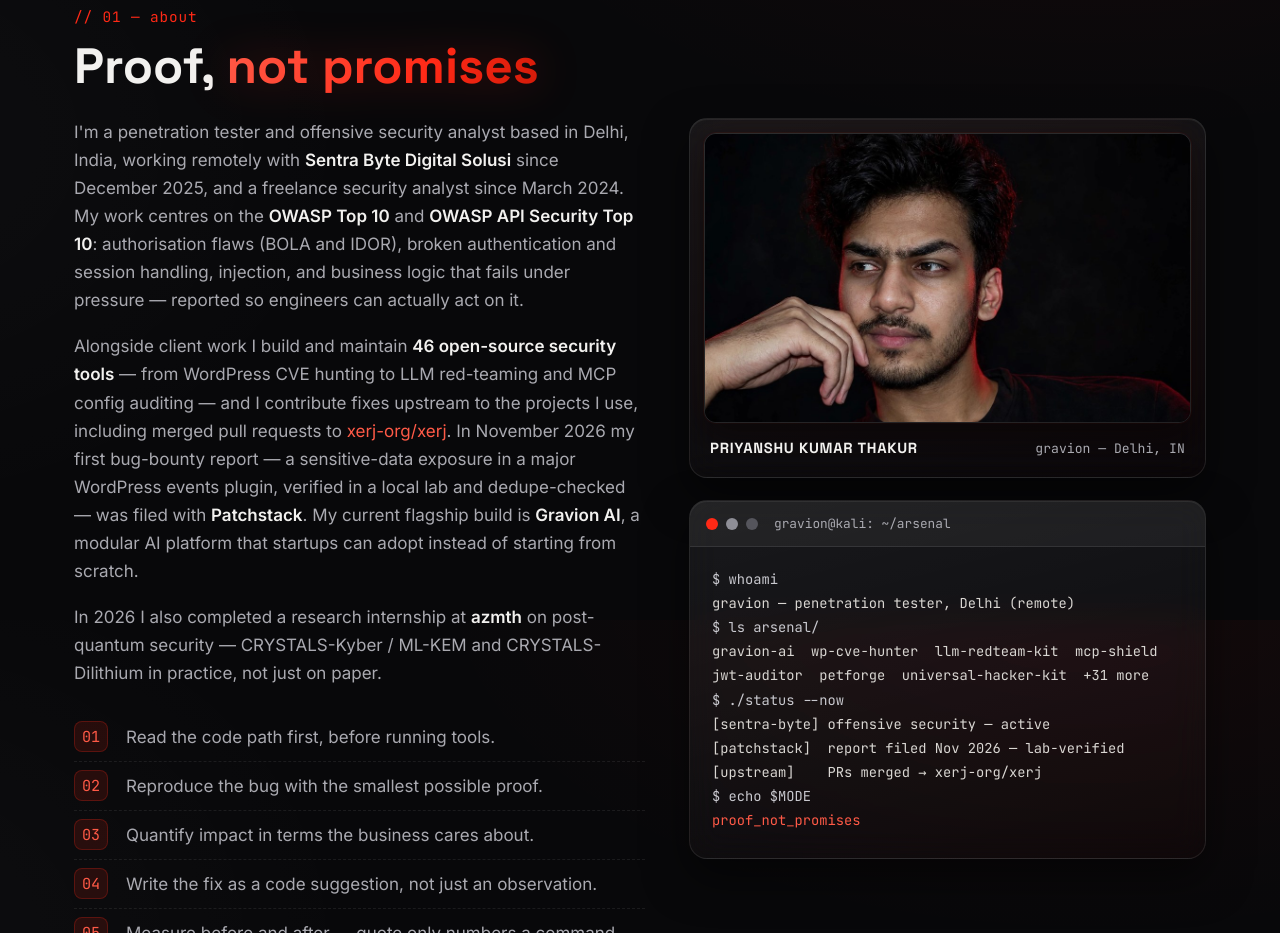
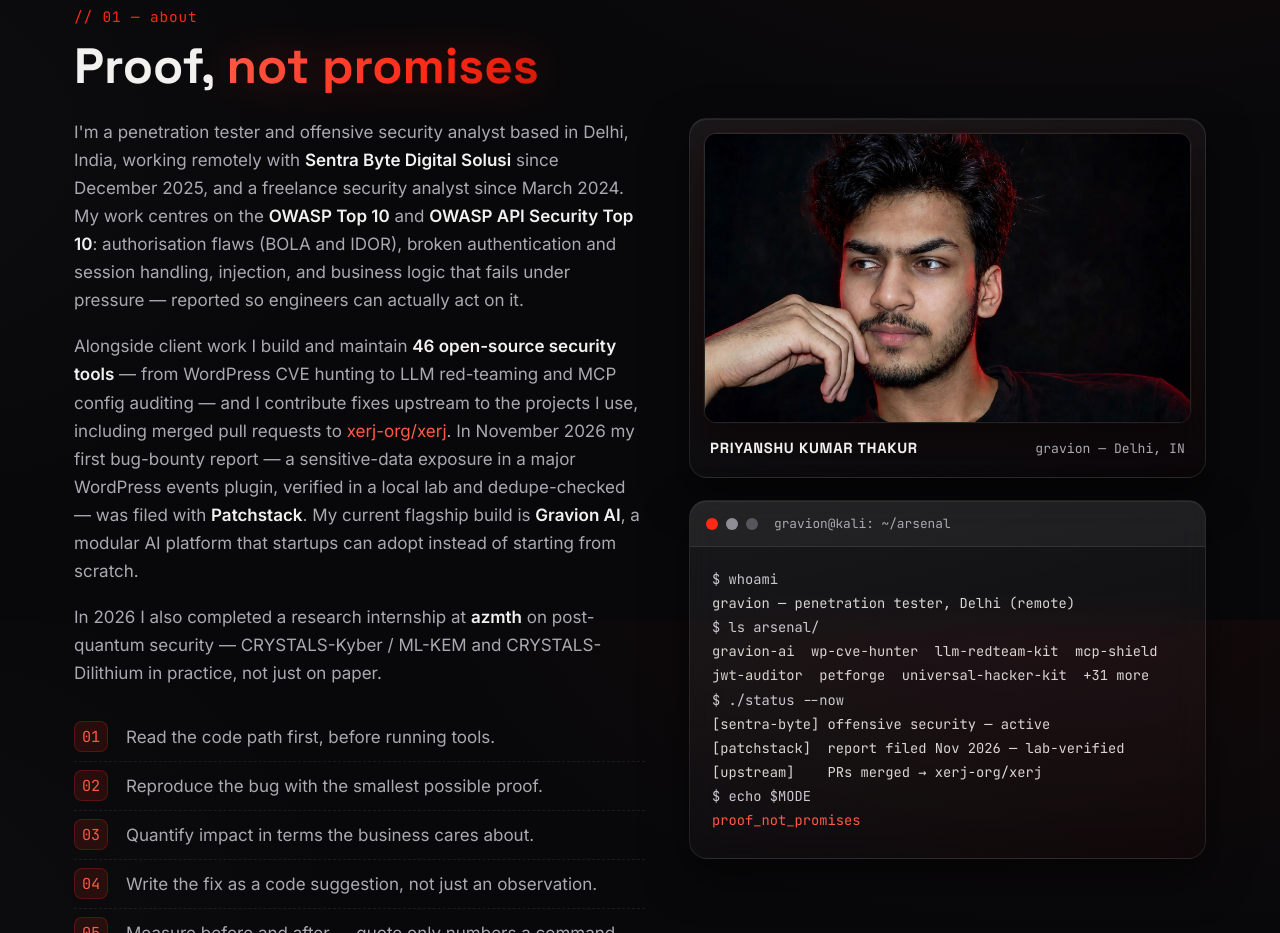
Before and after one commit to gravion-ux/portfolio, a plain HTML site: page site/index.html in a window 1280 px wide. Shown: the part 980-1913 px from the top of the page. Drawn offline with nearby package versions, Linux system fonts and the light colour scheme; animation ran at ten frames a second.

Commit message:
About portrait: approved realistic version

```diff
--- a/site/index.html
+++ b/site/index.html
@@ -137,7 +137,7 @@
 
       <div class="about-side">
         <figure class="portrait-card glass tilt reveal" data-tilt>
-          <img src="assets/portrait-about.jpg" alt="Portrait of Priyanshu Kumar Thakur (Gravion)" width="1024" height="1024" loading="lazy">
+          <img src="assets/portrait-about-v2.jpg" alt="Portrait of Priyanshu Kumar Thakur (Gravion)" width="1024" height="1024" loading="lazy">
           <figcaption><strong>PRIYANSHU KUMAR THAKUR</strong><span>gravion — Delhi, IN</span></figcaption>
         </figure>
 
```
